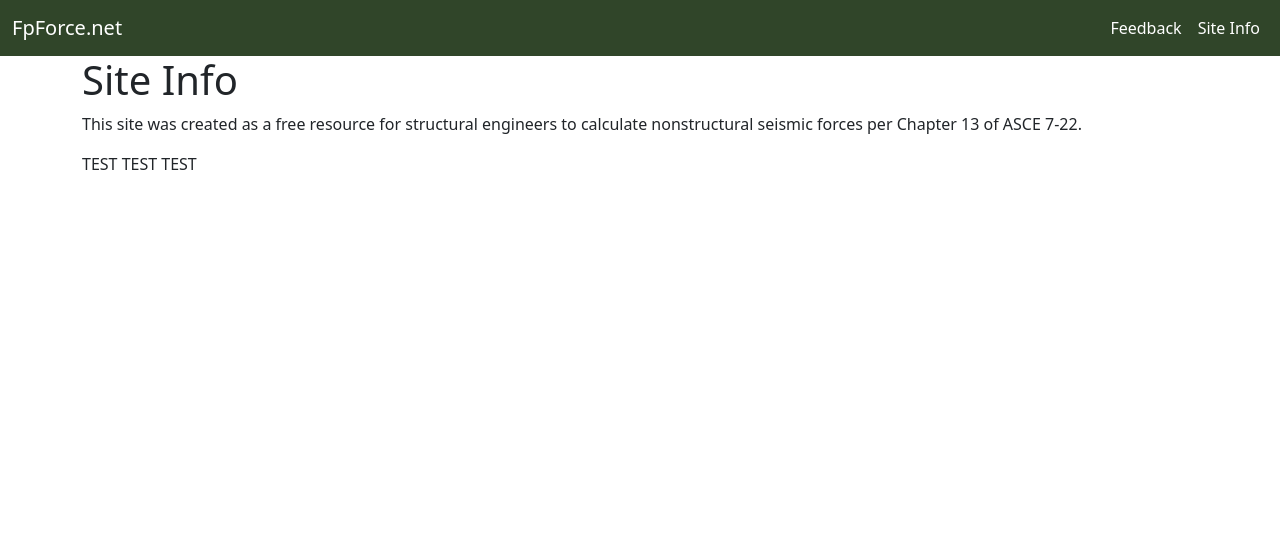
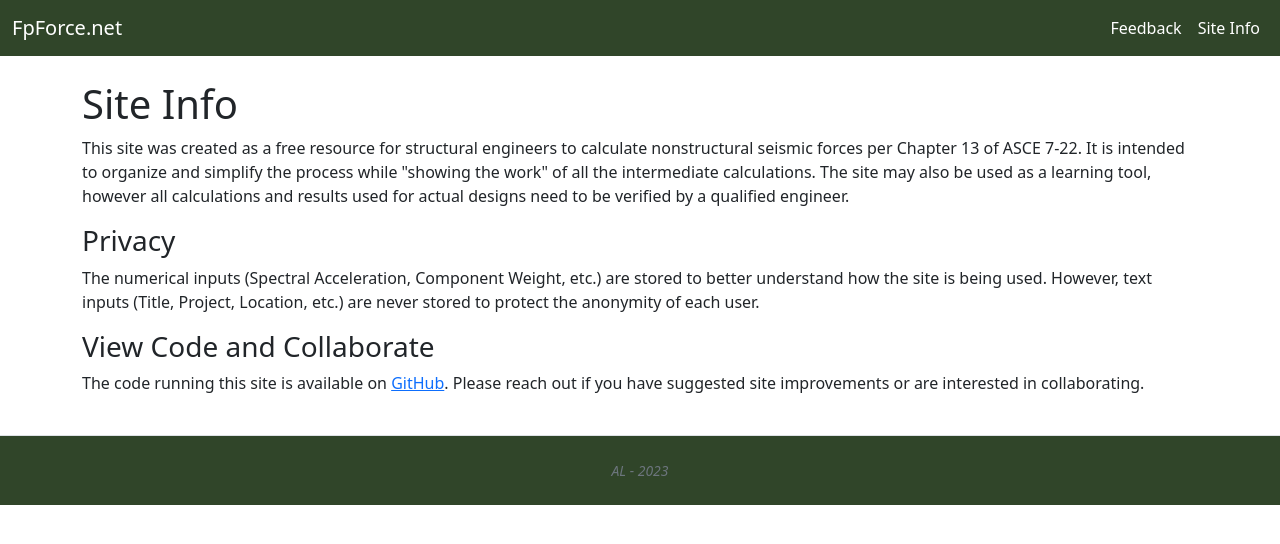
Before and after one commit to aclozovoy/FpForceCalculator, a Flask app: page /about in a window 1280 px wide. Shown: the top 544 px of the page. Run offline with Flask 2, Linux system fonts and the light colour scheme; data that the repository does not hold is empty; some libraries are stand-ins or nearby versions.

Commit message:
Feedback and About Changes

```diff
--- a/templates/about.html
+++ b/templates/about.html
@@ -6,14 +6,24 @@
 {% block content %}
 
 <div class="container">
+    <br>
     <h1>Site Info</h1>
     <p>
         This site was created as a free resource for structural engineers to calculate nonstructural seismic forces per Chapter 13 of ASCE 7-22.
+        It is intended to organize and simplify the process while "showing the work" of all the intermediate calculations.
+        The site may also be used as a learning tool, however all calculations and results used for actual designs need to be verified by a qualified engineer.
     </p>
 
+    <h3>Privacy</h3>
+    <p>
+        The numerical inputs (Spectral Acceleration, Component Weight, etc.) are stored to better understand how the site is being used.
+        However, text inputs (Title, Project, Location, etc.) are never stored to protect the anonymity of each user.
+    </p>
 
+    <h3>View Code and Collaborate</h3>
     <p>
-        TEST TEST TEST
+        The code running this site is available on <a href="https://github.com/aclozovoy/FpForceCalculator">GitHub</a>.
+        Please reach out if you have suggested site improvements or are interested in collaborating.
     </p>
 </div>
 {% endblock %}
--- a/templates/base.html
+++ b/templates/base.html
@@ -41,51 +41,13 @@
           </nav>
 
         {% block content %}{% endblock %}
-
+        <br>
         <!-- Footer-->
-        <!-- <footer class="border-top">
-            <div class="container px-4 px-lg-5">
-                <div class="row gx-4 gx-lg-5 justify-content-center">
-                    <div class="col-md-10 col-lg-8 col-xl-7">
-                        <ul class="list-inline text-center">
-                            <li class="list-inline-item">
-                                <a href="">
-                                    <span class="fa-stack fa-lg">
-                                        <i class="fas fa-circle fa-stack-2x"></i>
-                                        <i class="fab fa-linkedin fa-stack-1x fa-inverse"></i>
-                                    </span>
-                                </a>
-                            </li>
-                            <li class="list-inline-item">
-                                <a href="">
-                                    <span class="fa-stack fa-lg">
-                                        <i class="fas fa-circle fa-stack-2x"></i>
-                                        <i class="fa fa-envelope fa-stack-1x fa-inverse"></i>
-                                    </span>
-                                </a>
-                            </li>
-                            <li class="list-inline-item">
-                                <a href="">
-                                    <span class="fa-stack fa-lg">
-                                        <i class="fas fa-circle fa-stack-2x"></i>
-                                        <i class="fab fa-github fa-stack-1x fa-inverse"></i>
-                                    </span>
-                                </a>
-                            </li>
-                            <li class="list-inline-item">
-                                <a href="">
-                                    <span class="fa-stack fa-lg">
-                                        <i class="fas fa-circle fa-stack-2x"></i>
-                                        <i class="fa-solid fa-chart-line fa-stack-1x fa-inverse"></i>
-                                    </span>
-                                </a>
-                            </li>
-                        </ul>
-                        <div class="small text-center text-muted fst-italic">Copyright &copy; Name 2022</div>
-                    </div>
-                </div>
-            </div>
-        </footer> -->
+        <footer class="border-top" style="background-color: #304529;">
+            <br>
+            <div class="small text-center text-muted fst-italic">AL - 2023</div>
+            <br>
+        </footer>
         <!-- Bootstrap core JS-->
         <script src="https://cdn.jsdelivr.net/npm/bootstrap@5.2.3/dist/js/bootstrap.bundle.min.js" integrity="sha384-kenU1KFdBIe4zVF0s0G1M5b4hcpxyD9F7jL+jjXkk+Q2h455rYXK/7HAuoJl+0I4" crossorigin="anonymous"></script>
         <!-- Core theme JS-->
```
Also changed, not shown: templates/feedback.html (+14 -2 lines), templates/main.html (+3 -6 lines), static/favicon.ico (added), 2 other files.
